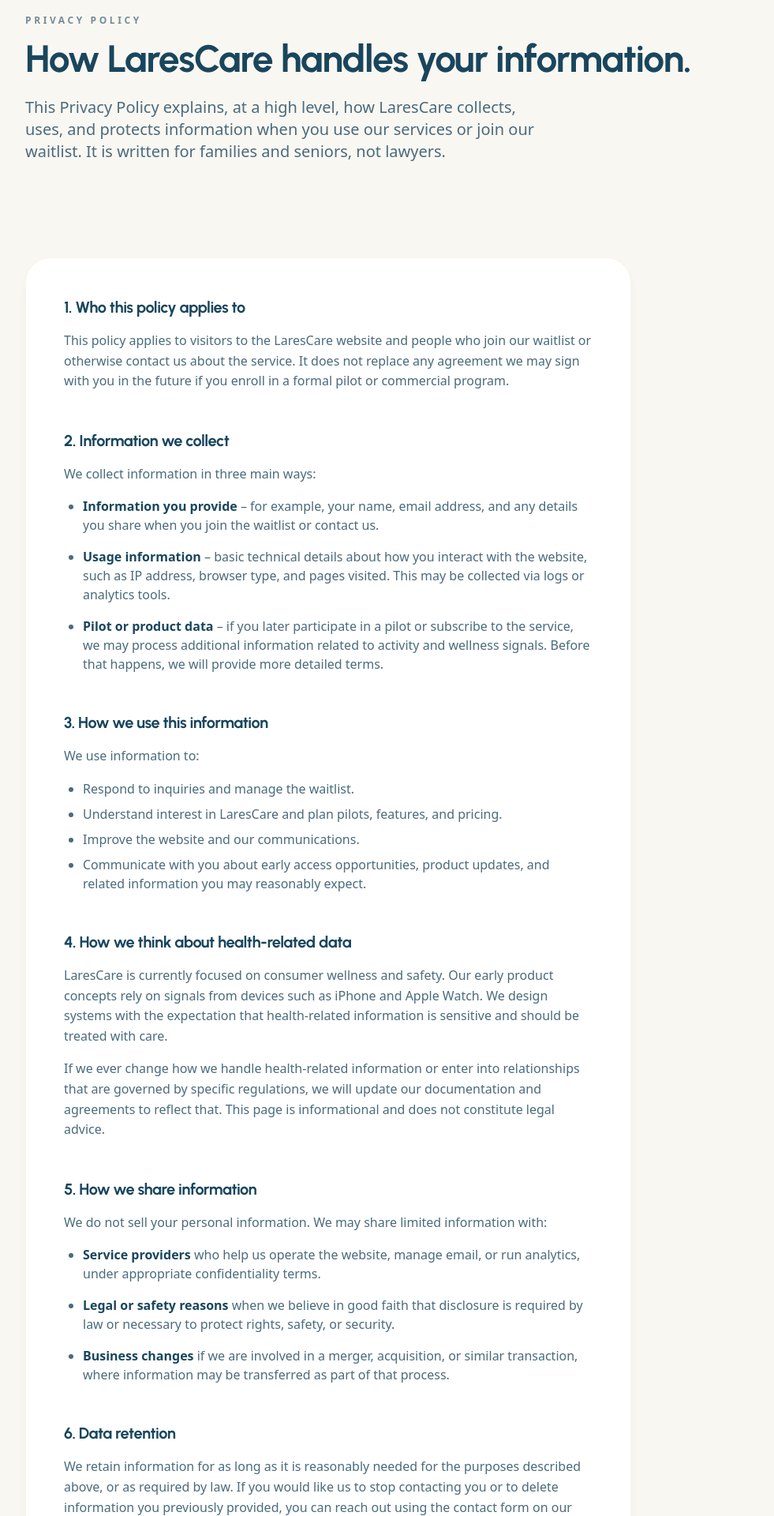
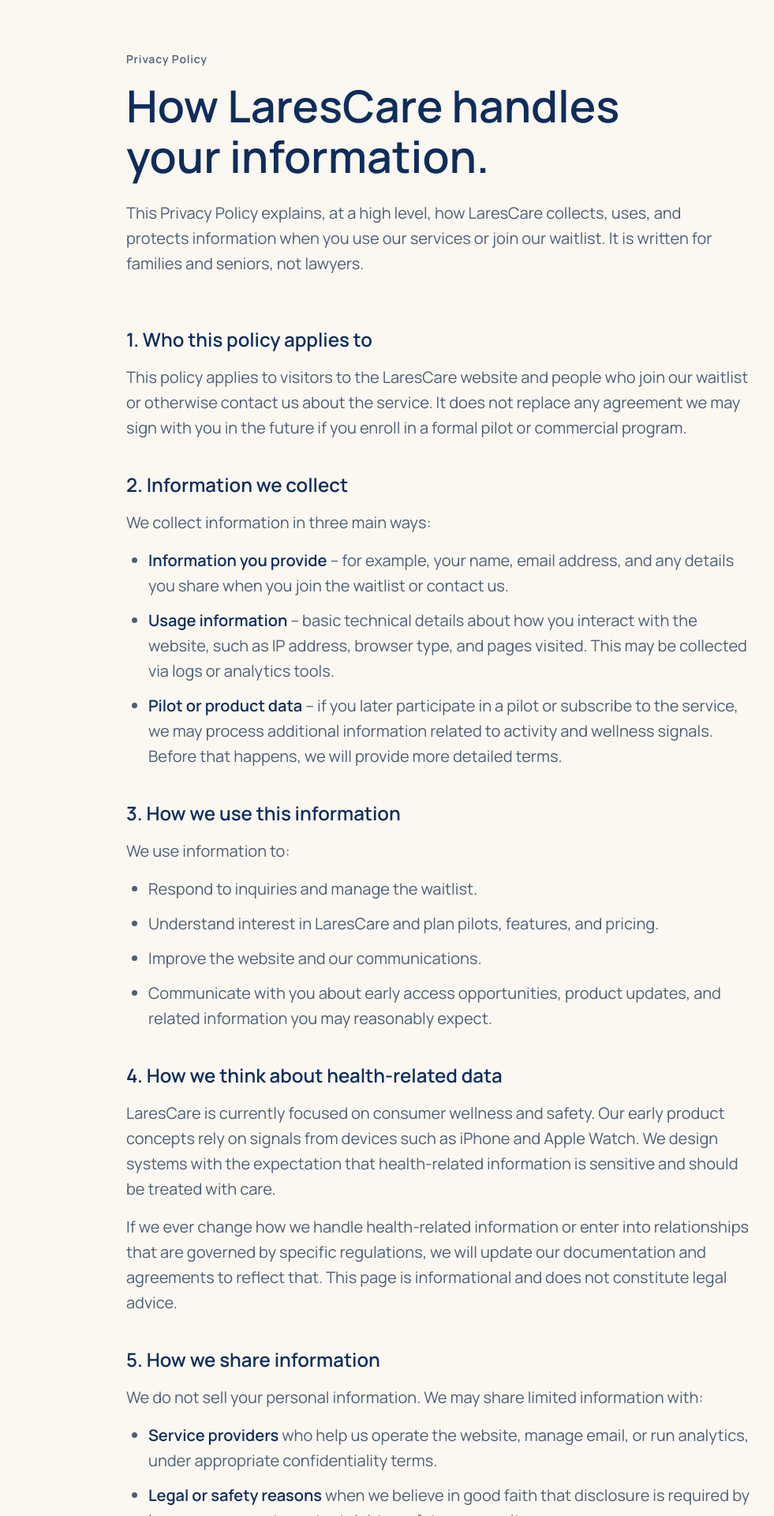
Before and after one commit to mbandt-lares/lares-site, a Next.js app: page /privacy in a window 1280 px wide. Shown: the part 120-2040 px from the top of the page at 79% size, without its empty margins (80-1061 px from the left). Built offline with nearby package versions, Linux system fonts and the light colour scheme.

Commit message:
Align legal pages with landing design and document motion plan

```diff
--- a/src/app/privacy/page.tsx
+++ b/src/app/privacy/page.tsx
@@ -1,20 +1,14 @@
-import { Container } from "@/components/Container";
-import { Section } from "@/components/Section";
+import { LegalPage } from "@/components/landing/LegalPage";
 
 export default function PrivacyPage() {
   return (
-    <div className="bg-bg-main">
-      <Section
+    <LegalPage
       eyebrow="Privacy Policy"
       title="How LaresCare handles your information."
       description="This Privacy Policy explains, at a high level, how LaresCare collects, uses, and protects information when you use our services or join our waitlist. It is written for families and seniors, not lawyers."
-        className="pt-12 md:pt-16 pb-8 md:pb-10"
-      />
-
-      <Container className="pb-24">
-        <div className="max-w-3xl space-y-12 rounded-[2rem] bg-white p-8 md:p-12 text-text-secondary shadow-lg shadow-brand-blue/5 border border-brand-cream/40">
-          <section className="space-y-4">
-            <h2 className="text-lg md:text-xl font-headline font-bold text-brand-blue">
+    >
+      <section>
+        <h2>
           1. Who this policy applies to
         </h2>
         <p>
@@ -25,25 +19,25 @@
         </p>
       </section>
 
-          <section className="space-y-4">
-            <h2 className="text-lg md:text-xl font-headline font-bold text-brand-blue">
+      <section>
+        <h2>
           2. Information we collect
         </h2>
         <p>We collect information in three main ways:</p>
-            <ul className="list-disc pl-6 space-y-4">
+        <ul>
           <li>
-                <span className="font-semibold text-brand-blue">Information you provide</span> –
+            <span>Information you provide</span> –
             for example, your name, email address, and any details you share
             when you join the waitlist or contact us.
           </li>
           <li>
-                <span className="font-semibold text-brand-blue">Usage information</span> – basic
+            <span>Usage information</span> – basic
             technical details about how you interact with the website, such as
             IP address, browser type, and pages visited. This may be collected
             via logs or analytics tools.
           </li>
           <li>
-                <span className="font-semibold text-brand-blue">Pilot or product data</span> –
+            <span>Pilot or product data</span> –
             if you later participate in a pilot or subscribe to the service,
             we may process additional information related to activity and
             wellness signals. Before that happens, we will provide more
@@ -52,12 +46,12 @@
         </ul>
       </section>
 
-          <section className="space-y-4">
-            <h2 className="text-lg md:text-xl font-headline font-bold text-brand-blue">
+      <section>
+        <h2>
           3. How we use this information
         </h2>
         <p>We use information to:</p>
-            <ul className="list-disc pl-6 space-y-2">
+        <ul>
           <li>Respond to inquiries and manage the waitlist.</li>
           <li>
             Understand interest in LaresCare and plan pilots, features, and
@@ -71,8 +65,8 @@
         </ul>
       </section>
 
-          <section className="space-y-4">
-            <h2 className="text-lg md:text-xl font-headline font-bold text-brand-blue">
+      <section>
+        <h2>
           4. How we think about health-related data
         </h2>
         <p>
@@ -90,35 +84,35 @@
         </p>
       </section>
 
-          <section className="space-y-4">
-            <h2 className="text-lg md:text-xl font-headline font-bold text-brand-blue">
+      <section>
+        <h2>
           5. How we share information
         </h2>
         <p>
           We do not sell your personal information. We may share limited
           information with:
         </p>
-            <ul className="list-disc pl-6 space-y-4">
+        <ul>
           <li>
-                <span className="font-semibold text-brand-blue">Service providers</span> who help
+            <span>Service providers</span> who help
             us operate the website, manage email, or run analytics, under
             appropriate confidentiality terms.
           </li>
           <li>
-                <span className="font-semibold text-brand-blue">Legal or safety reasons</span>{" "}
+            <span>Legal or safety reasons</span>{" "}
             when we believe in good faith that disclosure is required by law
             or necessary to protect rights, safety, or security.
           </li>
           <li>
-                <span className="font-semibold text-brand-blue">Business changes</span> if we are
+            <span>Business changes</span> if we are
             involved in a merger, acquisition, or similar transaction, where
             information may be transferred as part of that process.
           </li>
         </ul>
       </section>
 
-          <section className="space-y-4">
-            <h2 className="text-lg md:text-xl font-headline font-bold text-brand-blue">
+      <section>
+        <h2>
           6. Data retention
         </h2>
         <p>
@@ -131,8 +125,8 @@
         </p>
       </section>
 
-          <section className="space-y-4">
-            <h2 className="text-lg md:text-xl font-headline font-bold text-brand-blue">
+      <section>
+        <h2>
           7. Your choices
         </h2>
         <p>
@@ -144,8 +138,8 @@
         </p>
       </section>
 
-          <section className="space-y-4">
-            <h2 className="text-lg md:text-xl font-headline font-bold text-brand-blue">
+      <section>
+        <h2>
           8. Changes to this policy
         </h2>
         <p>
@@ -156,8 +150,8 @@
         </p>
       </section>
 
-          <section className="space-y-4">
-            <h2 className="text-lg md:text-xl font-headline font-bold text-brand-blue">9. Contact</h2>
+      <section>
+        <h2>9. Contact</h2>
         <p>
           If you have questions about this policy or how we handle
           information, you can contact us through the contact form on this
@@ -165,11 +159,9 @@
         </p>
       </section>
 
-          <p className="pt-6 border-t border-brand-blue/10 text-sm opacity-60">
+      <p>
         Last updated: {new Date().getFullYear()}
       </p>
-        </div>
-      </Container>
-    </div>
+    </LegalPage>
   );
 }
--- a/src/components/SiteFooter.tsx
+++ b/src/components/SiteFooter.tsx
@@ -13,7 +13,7 @@
 
 export function SiteFooter() {
   const pathname = usePathname();
-  if (pathname === "/" || pathname === "/about" || pathname === "/how-it-works") return <LandingFooter />;
+  if (pathname === "/" || pathname === "/about" || pathname === "/how-it-works" || pathname === "/privacy" || pathname === "/terms") return <LandingFooter />;
   return <LegacyFooter />;
 }
 
--- a/src/components/SiteHeader.tsx
+++ b/src/components/SiteHeader.tsx
@@ -16,7 +16,7 @@
 
 export function SiteHeader() {
   const pathname = usePathname();
-  const landing = pathname === "/" || pathname === "/about" || pathname === "/how-it-works";
+  const landing = pathname === "/" || pathname === "/about" || pathname === "/how-it-works" || pathname === "/privacy" || pathname === "/terms";
   if (landing) return <LandingHeader key={pathname} />;
   return <LegacyHeader />;
 }
--- /dev/null
+++ b/src/components/landing/LegalPage.tsx
@@ -0,0 +1,24 @@
+import type { ReactNode } from "react";
+import styles from "./legal.module.css";
+
+type LegalPageProps = {
+  eyebrow: string;
+  title: string;
+  description: string;
+  children: ReactNode;
+};
+
+export function LegalPage({ eyebrow, title, description, children }: LegalPageProps) {
+  return (
+    <div data-design-system="landing" className={styles.page}>
+      <div className={styles.container}>
+        <header className={styles.intro}>
+          <p className={styles.eyebrow}>{eyebrow}</p>
+          <h1 className={styles.title}>{title}</h1>
+          <p className={styles.description}>{description}</p>
+        </header>
+        <article className={styles.article}>{children}</article>
+      </div>
+    </div>
+  );
+}
--- /dev/null
+++ b/src/components/landing/legal.module.css
@@ -0,0 +1,141 @@
+.page {
+  min-width: 0;
+  background: var(--lc-cream);
+  color: var(--lc-navy);
+  font-family: var(--lc-font-family);
+}
+
+.container {
+  width: min(100% - 160px, var(--lc-container));
+  margin-inline: auto;
+  padding-block: 72px 112px;
+}
+
+.intro,
+.article {
+  max-width: 800px;
+  margin-inline: auto;
+}
+
+.intro {
+  margin-bottom: 64px;
+}
+
+.page .eyebrow {
+  margin: 0;
+  color: var(--lc-secondary);
+  font-size: 14px;
+  font-weight: 600;
+  line-height: 22px;
+  letter-spacing: 0.06em;
+}
+
+.page .title {
+  margin: 16px 0 0;
+  color: var(--lc-navy);
+  font-size: 3.5rem;
+  font-weight: 600;
+  line-height: 1.14;
+  text-wrap: balance;
+}
+
+.page .description {
+  max-width: 760px;
+  margin: 24px 0 0;
+  color: var(--lc-secondary);
+  font-size: 20px;
+  line-height: 32px;
+}
+
+.article {
+  color: var(--lc-secondary);
+  font-size: 20px;
+  line-height: 32px;
+}
+
+.article section + section {
+  margin-top: 40px;
+}
+
+.page .article h2 {
+  margin: 0 0 16px;
+  color: var(--lc-navy);
+  font-size: 24px;
+  font-weight: 600;
+  line-height: 32px;
+}
+
+.page .article p {
+  margin: 0;
+  color: var(--lc-secondary);
+}
+
+.page .article section p + p {
+  margin-top: 16px;
+}
+
+.article ul {
+  margin: 16px 0 0;
+  padding-left: 28px;
+  list-style: disc;
+}
+
+.article li + li {
+  margin-top: 12px;
+}
+
+.article li span {
+  color: var(--lc-navy);
+  font-weight: 600;
+}
+
+.page .article > p:last-child {
+  margin-top: 56px;
+  padding-top: 24px;
+  border-top: 1px solid var(--lc-line);
+  color: var(--lc-secondary);
+  font-size: 14px;
+  line-height: 22px;
+}
+
+@media (max-width: 900px) {
+  .container {
+    width: min(100% - 80px, var(--lc-container));
+    padding-block: 64px 96px;
+  }
+}
+
+@media (max-width: 700px) {
+  .container {
+    width: min(100% - 40px, var(--lc-container));
+    padding-block: 48px 72px;
+  }
+
+  .intro {
+    margin-bottom: 48px;
+  }
+
+  .page .title {
+    font-size: 2.25rem;
+    line-height: 1.2;
+  }
+
+  .page .description,
+  .article {
+    font-size: 18px;
+    line-height: 28px;
+  }
+
+  .article section + section {
+    margin-top: 36px;
+  }
+
+  .page .article h2 {
+    font-size: 22px;
+    line-height: 30px;
+  }
+
+  .page .article > p:last-child {
+    margin-top: 48px;
+  }
+}
```
Also changed, not shown: src/app/terms/page.tsx (+26 -34 lines), 1 other file (tests, documents, lock files or other folders). Lines whose indentation alone changed are shown as unchanged.
